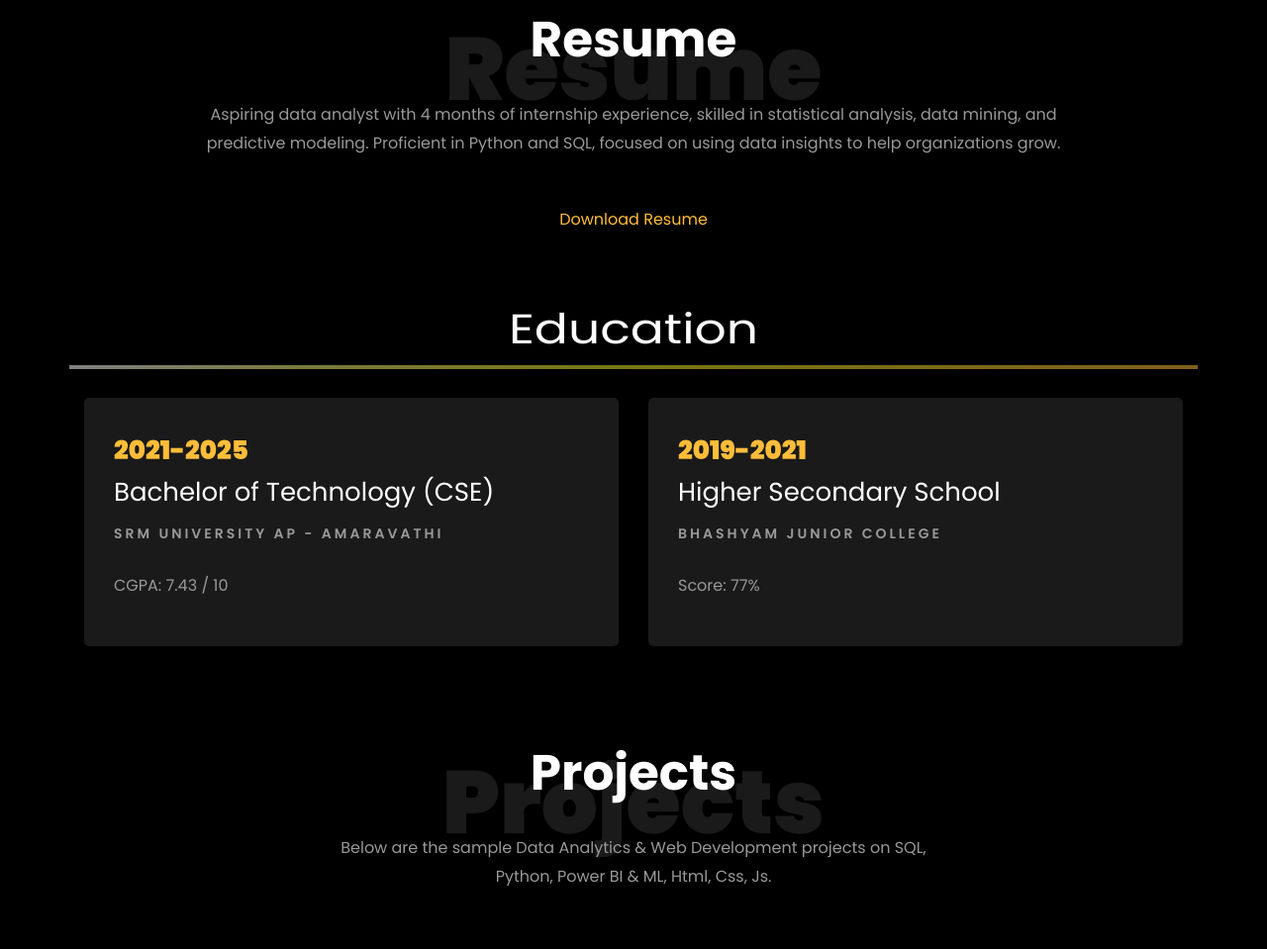
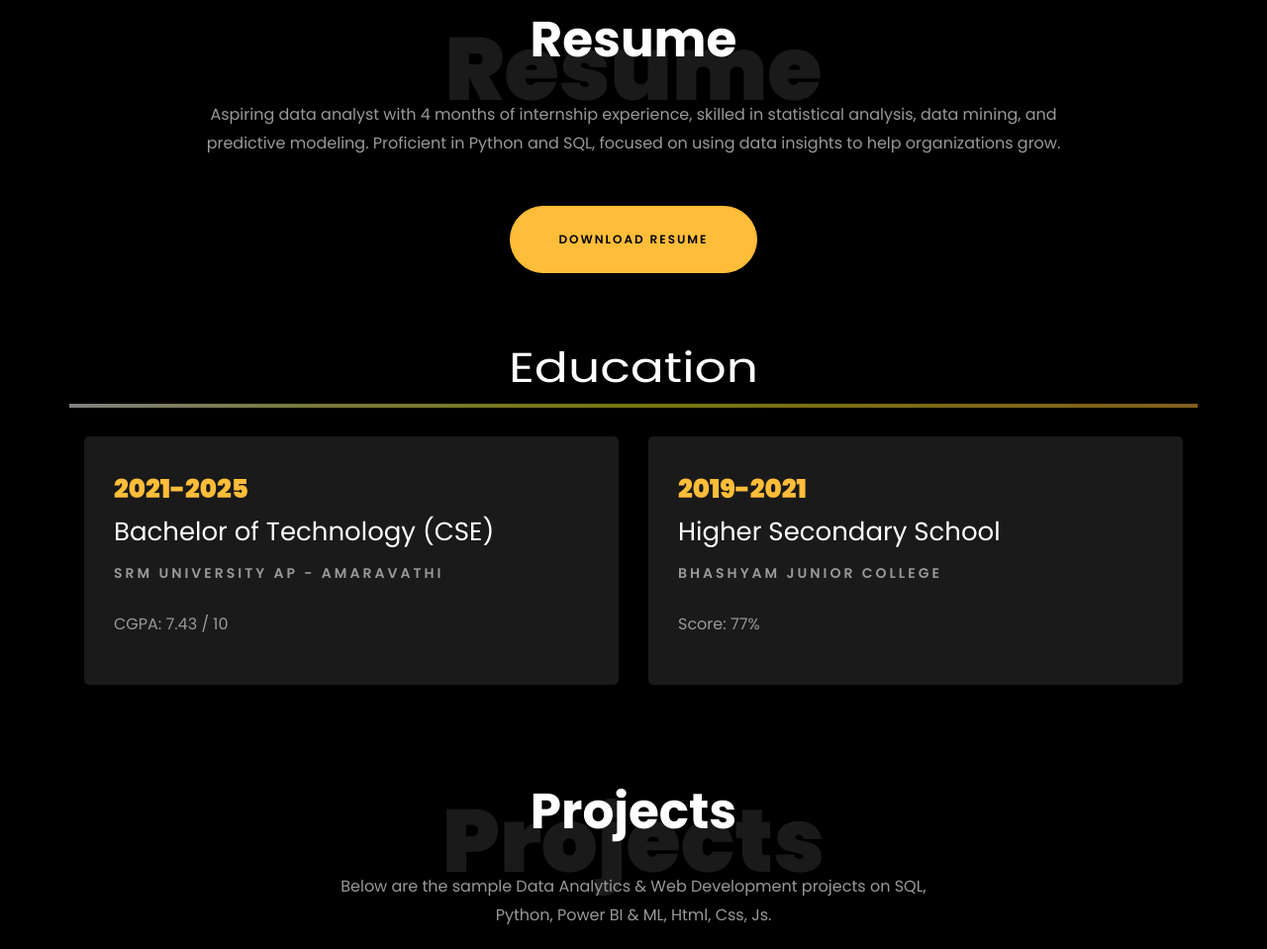
Before and after one commit to Biswanth-CH/Portfolio, a plain HTML site: page index.html in a window 1280 px wide. Shown: the part 1674-2633 px from the top of the page at 99% size. Drawn offline with Linux system fonts and the light colour scheme; animation ran at ten frames a second; files whose address does not match are found by name.

Commit message:
Update index.html

```diff
--- a/index.html
+++ b/index.html
@@ -388,7 +388,7 @@ body::-webkit-scrollbar{
             <p>Aspiring data analyst with 4 months of internship experience, skilled in statistical analysis, data mining, and predictive modeling. Proficient in Python and SQL, focused on using data insights to help organizations grow.</p>
 			<div class="row justify-content-center mt-5">
     			<div class="col-md-6 text-center ftco-animate">
-    				<p><a target="_blank" href="https://drive.google.com/file/d/1AM_Mdatqf212jXamF7InxK-4rYXFhQoB/view?usp=sharing">Download Resume</a></p>
+    				<p><a target="_blank" href="https://drive.google.com/file/d/1AM_Mdatqf212jXamF7InxK-4rYXFhQoB/view?usp=sharing" class="btn btn-primary py-4 px-5">Download Resume</a></p>
     			</div>
     		</div>
 		</div>
```
